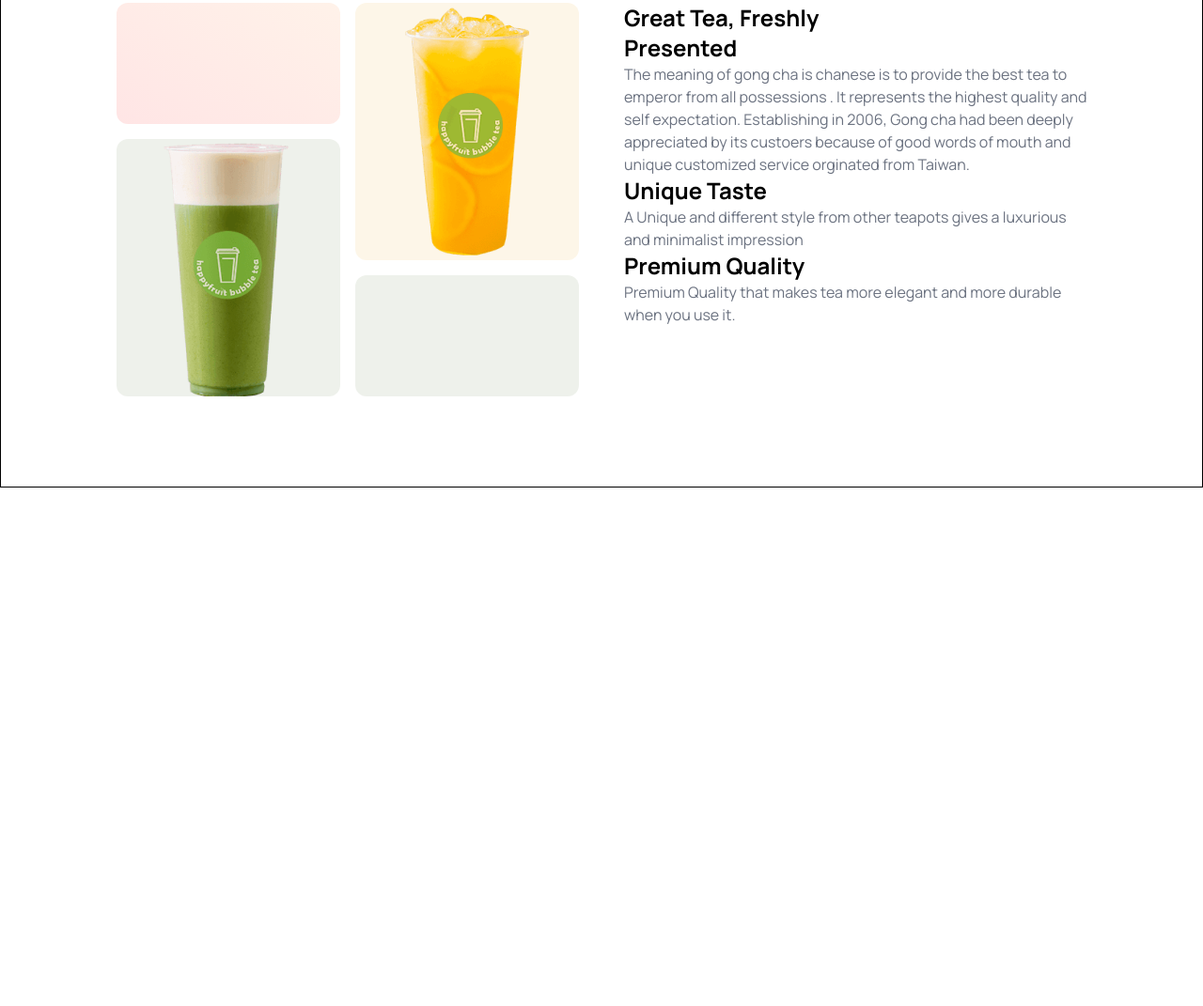
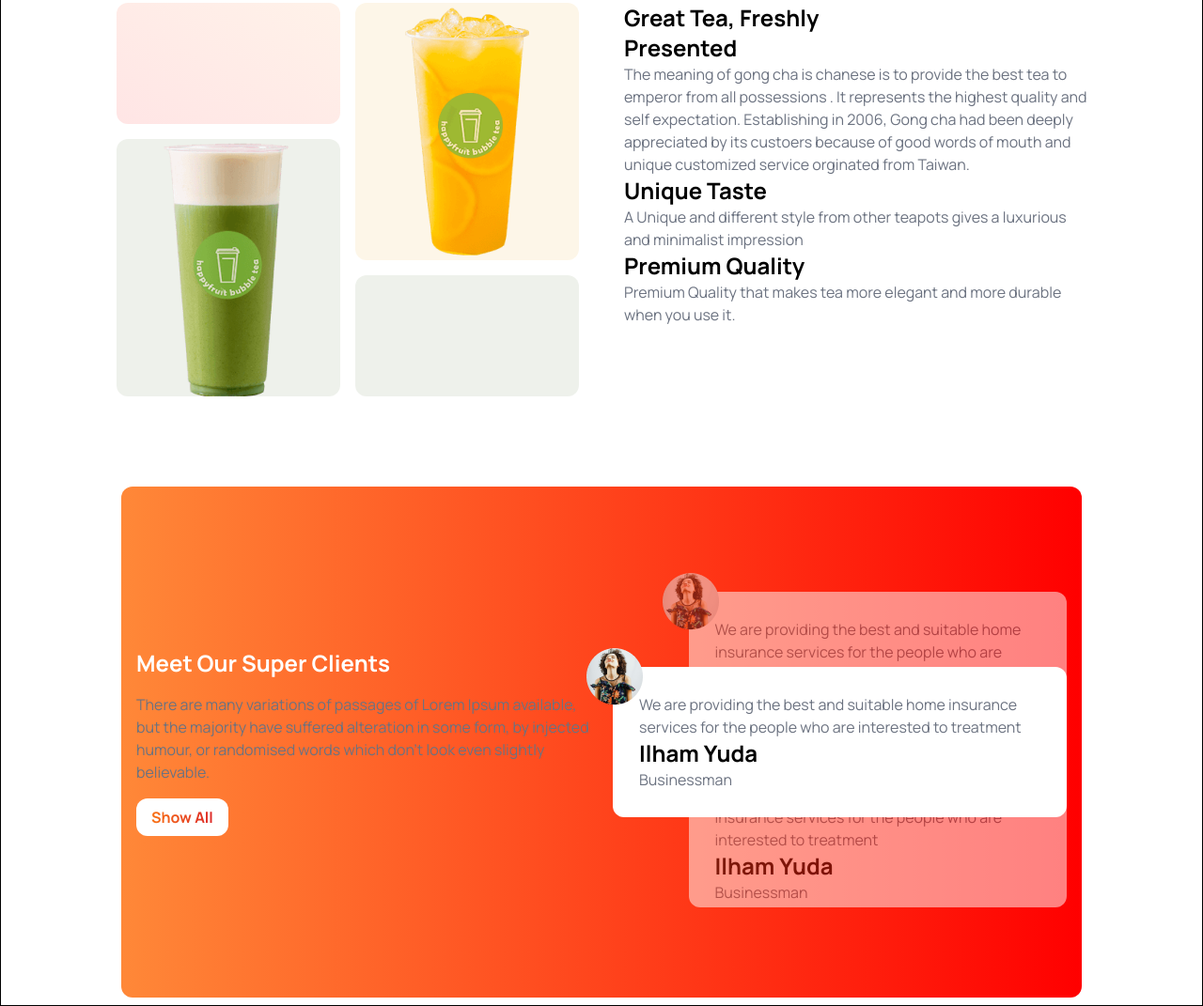
Before and after one commit to soumicshahriar/tea-house-resources, a plain HTML site: page index.html in a window 1280 px wide. Shown: the part 1446-2517 px from the top of the page at 94% size. Before the commit the page ends 1965 px from the top, so only its background shows below. Drawn offline with nearby package versions, Linux system fonts and the light colour scheme.

Commit message:
meet super client section done

```diff
--- a/index.html
+++ b/index.html
@@ -104,8 +104,10 @@
                 <div class="grid grid-cols-2 grid-rows-3 gap-4 p-4 ">
                     <div class="bg-gradient-to-tr from-[rgba(255,0,0,0.1)] to-[rgba(255,136,56,0.11)] rounded-xl">
                     </div>
-                    <div class="bg-[#E6A6231A] rounded-xl flex items-center justify-center row-span-2"><img src="/images/fresh-1.png" alt=""></div>
-                    <div class="bg-[#5776391A] rounded-xl flex items-center justify-center row-span-2"><img src="/images/fresh-2.png" alt=""></div>
+                    <div class="bg-[#E6A6231A] rounded-xl flex items-center justify-center row-span-2"><img
+                            src="/images/fresh-1.png" alt=""></div>
+                    <div class="bg-[#5776391A] rounded-xl flex items-center justify-center row-span-2"><img
+                            src="/images/fresh-2.png" alt=""></div>
                     <div class="bg-[#5776391A] rounded-xl flex items-center justify-center"></div>
                 </div>
 
@@ -139,6 +141,85 @@
 
             </div>
         </section>
+
+
+        <!-- super client section -->
+        <section class="mb-2">
+            <div
+                class="w-[calc(100%-4rem)] md:gap-6 md:w-[calc(100%-10rem)] lg:w-[calc(100%-16rem)] mx-auto bg-gradient-to-r from-[#ff8838] to-[#ff0000]  text-white grid grid-cols-1 md:grid-cols-2 items-center justify-center p-4 rounded-xl">
+                <!-- text section -->
+
+                <div class="grid gap-4">
+                    <h1 class="text-xl md:text-2xl font-bold text-wrap">Meet Our Super Clients</h1>
+                    <p class="text-gray-500 text-wrap text-sm md:text-base">There are many variations of passages of
+                        Lorem Ipsum available, but the majority have suffered
+                        alteration in some form, by injected humour, or randomised words which don't look even slightly
+                        believable. </p>
+                    <!-- <button
+                        class="px-3 py-2 rounded-lg text-wrap bg-gradient-to-r from-blue-600 via-green-500 to-indigo-400 inline-block text-transparent bg-clip-tex ">Explore
+                        More</button> -->
+
+                    <div class="bg-white py-2 px-4 rounded-xl w-fit">
+                        <button
+                            class="bg-gradient-to-r from-orange-500 to-red-600 font-bold inline-block text-transparent bg-clip-text rounded-lg text-wrap">
+                            Show All</button>
+                    </div>
+
+
+                </div>
+
+                <!-- reviews card ssection-->
+
+                <div class="relative py-44">
+
+                    <div class="absolute top-0 right-0 w-5/6 opacity-50 mt-24">
+                        <div class="relative">
+                            <!-- top card -->
+                            <div class="relative h-40  bg-white p-7 rounded-xl">
+                                <img class="absolute -top-5 -left-7" src="/images/client.png" alt="">
+                                <p class="text-wrap text-gray-500 text-sm md:text-base">We are providing the best and
+                                    suitable home insurance services for the people who are
+                                    interested to treatment</p>
+                                <h3 class="text-black font-bold text-xl md:text-2xl">Ilham Yuda</h3>
+                                <p class="text-gray-500 text-sm md:text-base">Businessman</p>
+
+                            </div>
+                        </div>
+                    </div>
+
+
+                    <div class="relative z-40">
+                        <!-- top card -->
+                        <div class="relative h-40  bg-white p-7 rounded-xl ">
+                            <img class="absolute -top-5 -left-7" src="/images/client.png" alt="">
+                            <p class="text-wrap text-gray-500 text-sm md:text-base">We are providing the best and
+                                suitable home insurance services for the people who are
+                                interested to treatment</p>
+                            <h3 class="text-black font-bold text-xl md:text-2xl">Ilham Yuda</h3>
+                            <p class="text-gray-500 text-sm md:text-base">Businessman</p>
+
+                        </div>
+                    </div>
+
+
+                    <div class="absolute bottom-20 right-0 w-5/6 opacity-50 mt-24 ">
+                        <div class="relative">
+                            <!-- top card -->
+                            <div class="relative h-40  bg-white p-7 rounded-xl">
+                                <img class="absolute -top-5 -left-7" src="/images/client.png" alt="">
+                                <p class="text-wrap text-gray-500 text-sm md:text-base">We are providing the best and
+                                    suitable home insurance services for the people who are
+                                    interested to treatment</p>
+                                <h3 class="text-black font-bold text-xl md:text-2xl">Ilham Yuda</h3>
+                                <p class="text-gray-500 text-sm md:text-base">Businessman</p>
+
+                            </div>
+                        </div>
+                    </div>
+                </div>
+
+            </div>
+        </section>
     </main>
 </body>
 
```
